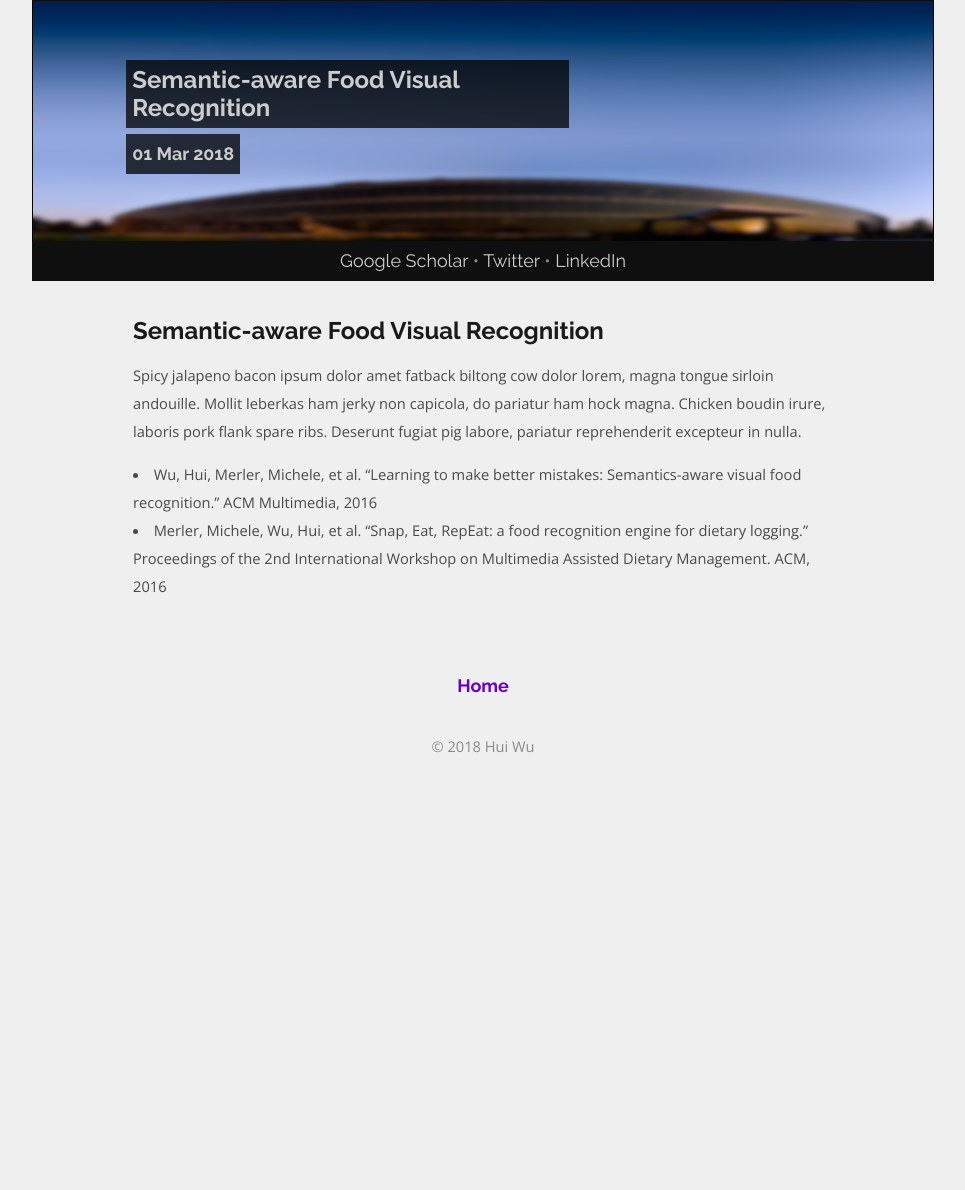
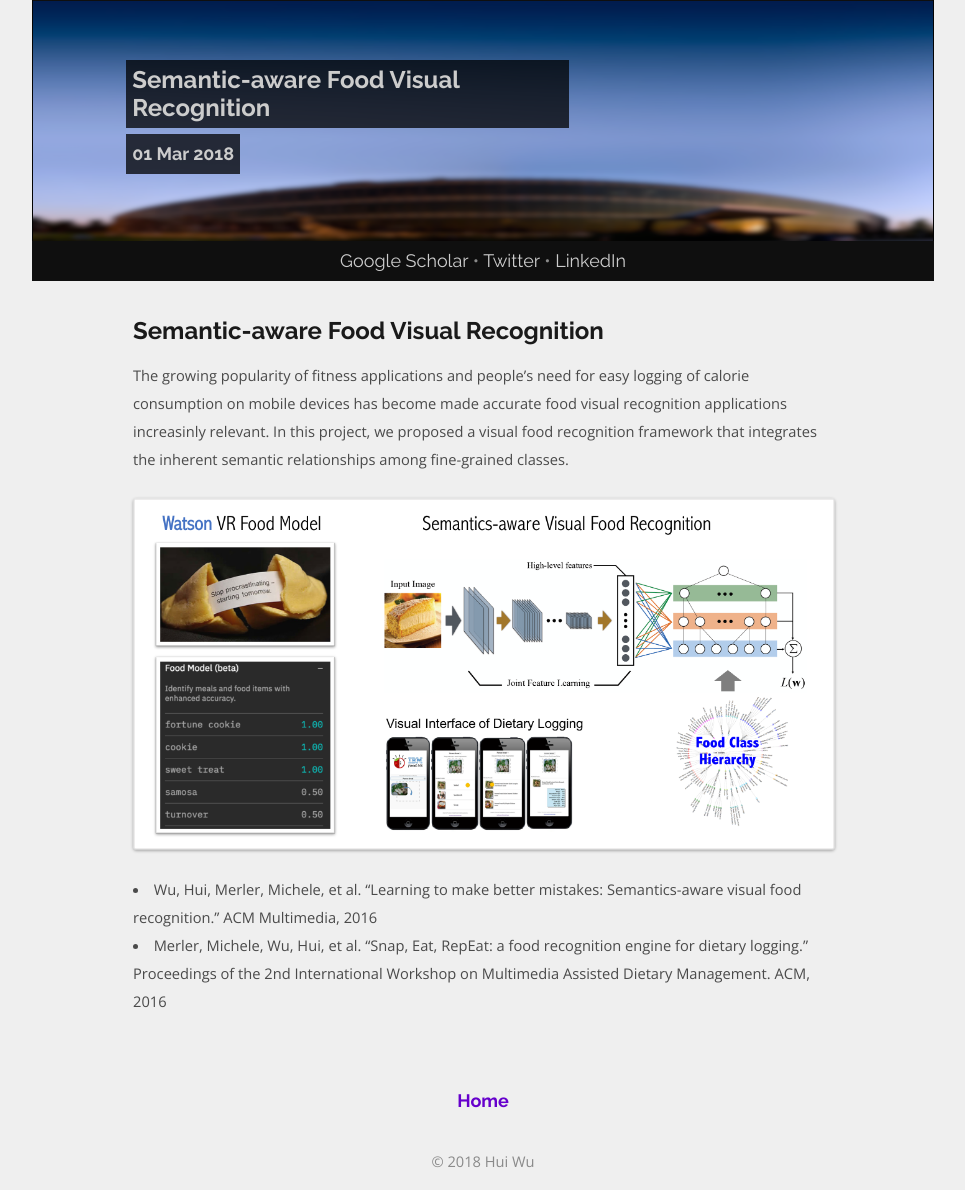
Before and after one commit to spacew/spacew.github.io, a Jekyll site: the page built from _posts/2018-03-02-food.markdown, in a window 1280 px wide. Shown: the whole page, without its empty margins (157-1122 px from the left). Built offline with Jekyll 4.4.1, drawn with Linux system fonts in a browser that asks for light colours; before the commit the page ends 900 px from its top, so only the background shows below that.

Commit message:
Update 2018-03-02-food.markdown

```diff
--- a/_posts/2018-03-02-food.markdown
+++ b/_posts/2018-03-02-food.markdown
@@ -4,9 +4,16 @@ date:   2018-March
 thumb:  /media/foodvr_thumb.png
 ---
 
-Spicy jalapeno bacon ipsum dolor amet fatback biltong cow dolor lorem, magna tongue sirloin andouille. Mollit leberkas ham jerky non capicola, do pariatur ham hock magna. Chicken boudin irure, laboris pork flank spare ribs. Deserunt fugiat pig labore, pariatur reprehenderit excepteur in nulla.
+The growing popularity of fitness applications and people's need for
+easy logging of calorie consumption on mobile devices has
+become made accurate food visual recognition applications increasinly relevant.
+In this project, we proposed a visual food recognition framework that integrates
+the inherent semantic relationships among fine-grained
+classes.
 
 <!--more-->
 
+<img alt="img" src="{{site.baseurl}}/media/foodvr.png">
+
 * Wu, Hui, Merler, Michele, et al. "Learning to make better mistakes: Semantics-aware visual food recognition." ACM Multimedia, 2016
 * Merler, Michele, Wu, Hui, et al. "Snap, Eat, RepEat: a food recognition engine for dietary logging." Proceedings of the 2nd International Workshop on Multimedia Assisted Dietary Management. ACM, 2016
```
